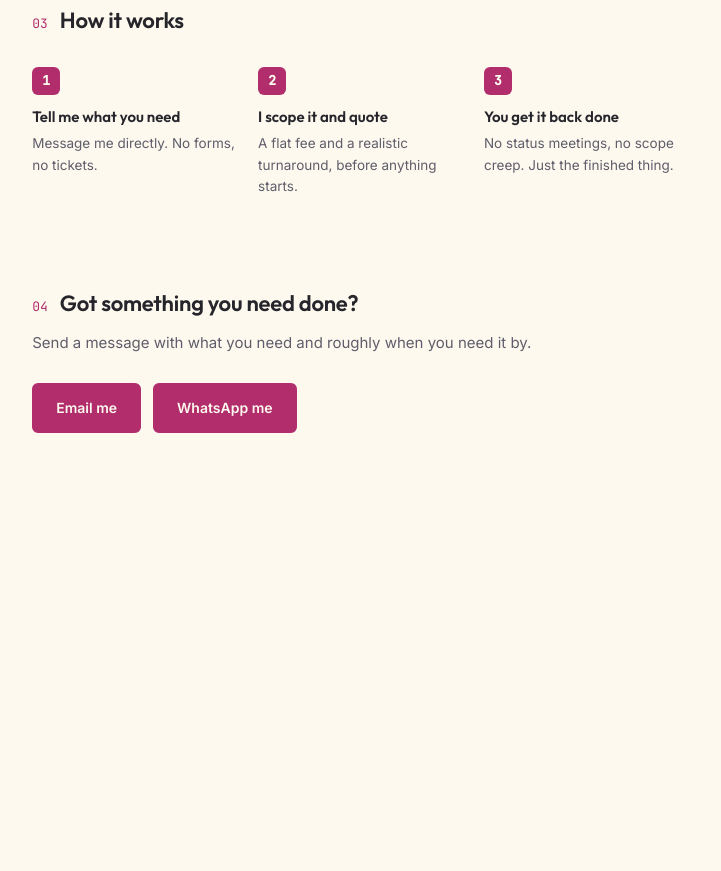
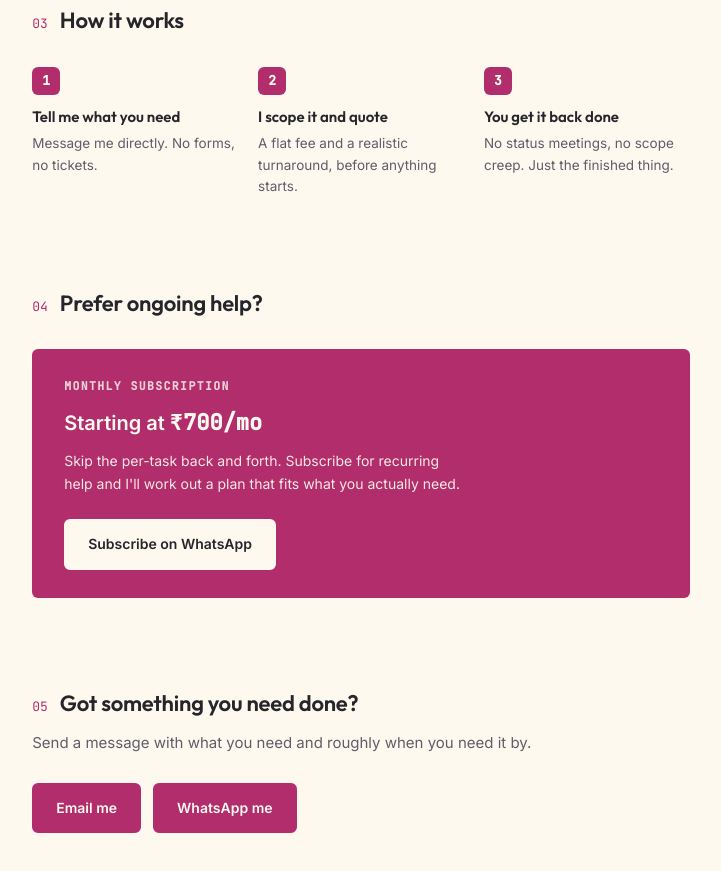
Before and after one commit to imvijaychaurasia/hussle, a website: page public/index.html in a window 1280 px wide. Shown: the part 7204-8075 px from the top of the page, without its empty margins (419-1140 px from the left). Before the commit the page ends 7733 px from the top, so only its background shows below. Drawn offline with Linux system fonts and the light colour scheme.

Commit message:
Add monthly subscription CTA, starting at INR 700/mo

```diff
--- a/public/app.js
+++ b/public/app.js
@@ -93,6 +93,7 @@ function wireGlobalContact() {
   const emailBtn = document.getElementById('contact-email');
   const waBtn = document.getElementById('contact-whatsapp');
   const sidebarWa = document.getElementById('social-whatsapp');
+  const subscribeWa = document.getElementById('subscribe-whatsapp');
 
   const waHref = whatsappLink("Hi Vijay, I have something I'd like your help with.");
 
@@ -104,6 +105,9 @@ function wireGlobalContact() {
   }
   if (waBtn) waBtn.href = waHref;
   if (sidebarWa) sidebarWa.href = waHref;
+  if (subscribeWa) {
+    subscribeWa.href = whatsappLink('Hi Vijay, I\'d like to subscribe for ongoing help.');
+  }
 }
 
 loadServices();
--- a/public/index.html
+++ b/public/index.html
@@ -151,9 +151,24 @@
       </div>
     </section>
 
+    <section id="subscribe" class="section">
+      <div class="section-head">
+        <span class="section-num mono">04</span>
+        <h2>Prefer ongoing help?</h2>
+      </div>
+      <div class="subscribe reveal">
+        <div>
+          <p class="subscribe-eyebrow mono">Monthly subscription</p>
+          <p class="subscribe-price-line">Starting at <span class="subscribe-price mono">&#8377;700/mo</span></p>
+          <p class="subscribe-sub">Skip the per-task back and forth. Subscribe for recurring help and I'll work out a plan that fits what you actually need.</p>
+        </div>
+        <a id="subscribe-whatsapp" class="btn btn-primary" href="#" target="_blank" rel="noopener">Subscribe on WhatsApp</a>
+      </div>
+    </section>
+
     <section id="contact" class="section">
       <div class="section-head">
-        <span class="section-num mono">04</span>
+        <span class="section-num mono">05</span>
         <h2>Got something you need done?</h2>
       </div>
       <p class="section-sub">Send a message with what you need and roughly when you need it by.</p>
--- a/public/styles.css
+++ b/public/styles.css
@@ -562,6 +562,58 @@ a { color: inherit; }
   font-size: 13.5px;
 }
 
+/* Subscribe callout */
+
+.subscribe {
+  background: var(--accent);
+  color: var(--accent-text);
+  border-radius: var(--radius);
+  padding: 28px 32px;
+  display: flex;
+  align-items: center;
+  justify-content: space-between;
+  gap: 24px;
+  flex-wrap: wrap;
+}
+
+.subscribe-eyebrow {
+  text-transform: uppercase;
+  letter-spacing: 0.12em;
+  font-size: 11.5px;
+  font-weight: 700;
+  opacity: 0.8;
+  margin: 0 0 10px;
+}
+
+.subscribe-price-line {
+  margin: 0 0 10px;
+  font-size: 20px;
+  font-weight: 700;
+}
+
+.subscribe-price {
+  font-size: 22px;
+}
+
+.subscribe-sub {
+  margin: 0;
+  font-size: 14px;
+  opacity: 0.92;
+  max-width: 400px;
+}
+
+.subscribe .btn-primary {
+  background: var(--bg);
+  color: var(--text);
+  border-color: var(--bg);
+  flex-shrink: 0;
+}
+
+.subscribe .btn-primary:hover {
+  background: var(--bg-alt);
+  border-color: var(--bg-alt);
+}
+
 /* Scroll reveal */
 
 .reveal {
```
